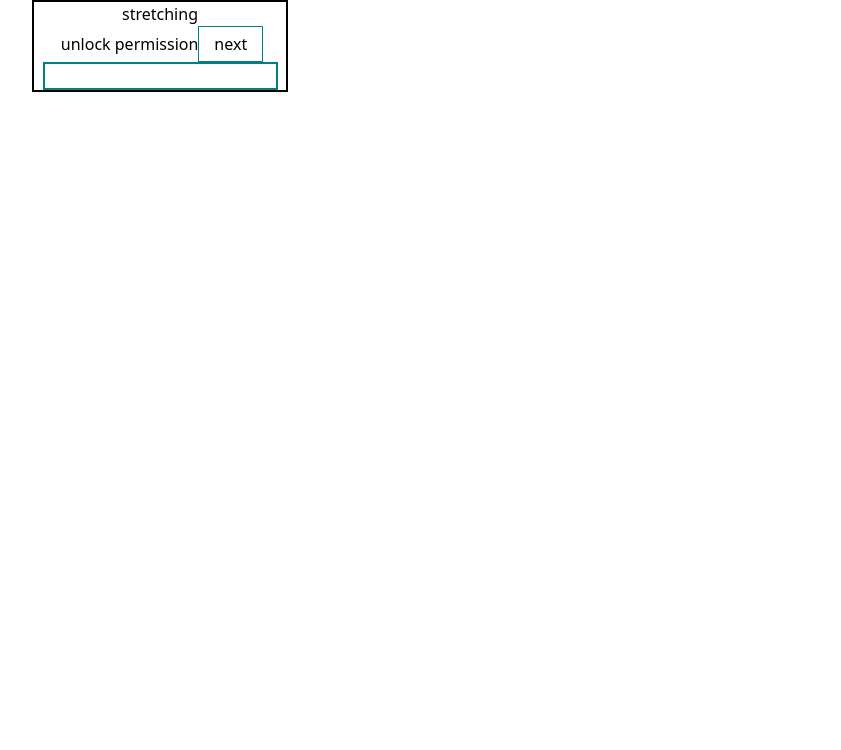
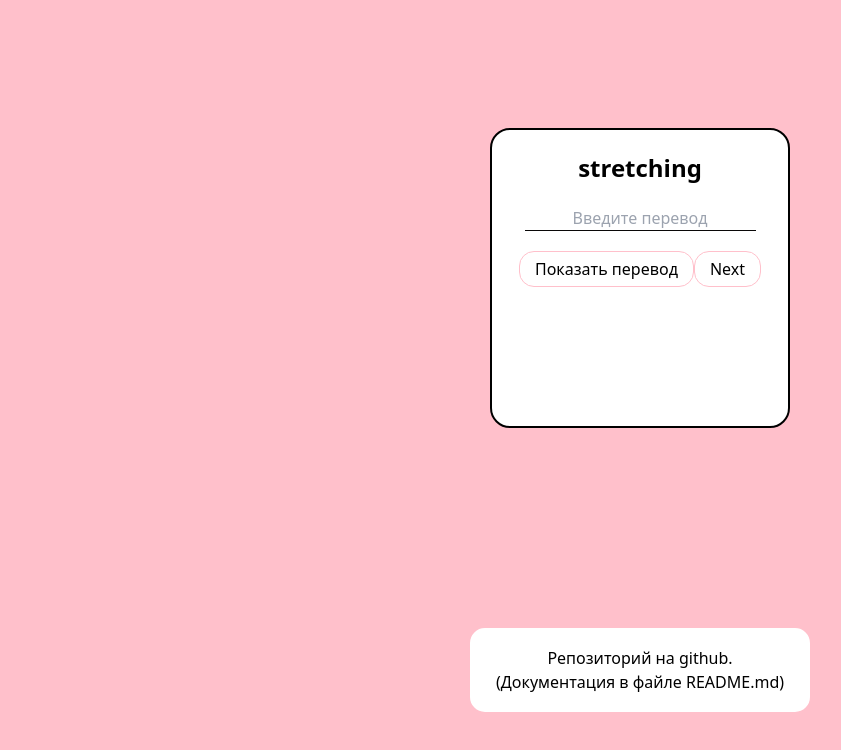
Before and after one commit to vbersenev72/eng-flashcards, a React (Create React App) app: page / in a window 1280 px wide. Shown: the top 750 px of the page, without its empty margins (0-841 px from the left). Built offline with nearby package versions, Linux system fonts and the light colour scheme.

Commit message:
style commit

```diff
--- a/src/App.css
+++ b/src/App.css
@@ -1,3 +1,7 @@
 @tailwind base;
 @tailwind components;
 @tailwind utilities;
+
+body {
+    background-color: pink
+}
--- a/src/App.tsx
+++ b/src/App.tsx
@@ -4,6 +4,7 @@ import { CardPlace } from './components/cardPlace';
 import "./App.css"
 
 import { ContextProvider } from './context/Context';
+import About from './components/about';
 
 function App() {
 
@@ -15,6 +16,7 @@ function App() {
     <div className="App">
       <ContextProvider>
         <CardPlace/>
+        <About/>
       </ContextProvider>
     </div>
   );
--- a/src/components/UI/MyButton/MyButton.module.css
+++ b/src/components/UI/MyButton/MyButton.module.css
@@ -1,7 +1,12 @@
 .MyBtn {
     padding: 5px 15px;
-    border: 1px solid teal;
+    border: 1px solid pink;
     width: auto;
     background: transparent;
+    border-radius: 15px;
 
+    transition: all 0.4s;
 }
+.MyBtn:hover {
+    background-color: pink;
+}
--- a/src/components/UI/MyInput/MyInput.module.css
+++ b/src/components/UI/MyInput/MyInput.module.css
@@ -1,4 +1,8 @@
 .MyInput {
-    border: 2px teal solid;
+    border-width: 0px 0px 1px 0px;
+    border-color: #090808;
+    transition: all .3s;
+    margin-bottom: 20px;
+    text-align: center;
 
 }
--- a/src/components/UI/MyInput/MyInput.tsx
+++ b/src/components/UI/MyInput/MyInput.tsx
@@ -6,6 +6,6 @@ export interface IMyInputProps {
 
 export function MyInput ({...props}: any) {
   return (
-    <input type="text" className={styles.MyInput} {...props} />
+    <input type="text" placeholder='Введите перевод' className={styles.MyInput} {...props} />
   );
 }
--- /dev/null
+++ b/src/components/about.tsx
@@ -0,0 +1,18 @@
+import * as React from 'react';
+import "./styles/about.css"
+
+
+export interface IAboutProps {
+}
+
+export default function About (props: IAboutProps) {
+  return (
+    <div className='about'>
+         <a className='about_link' href='https://github.com/vbersenev72/eng-flashcards'>
+          Репозиторий на github.
+          <br/>
+         (Документация в файле README.md)
+         </a>
+    </div>
+  );
+}
--- a/src/components/card.tsx
+++ b/src/components/card.tsx
@@ -4,6 +4,7 @@ import { MyInput } from "./UI/MyInput/MyInput"
 import { Context } from "../context/Context"
 import { useForm } from "react-hook-form"
 
+import "./styles/card.css"
 
 
 interface ICardProps {
@@ -11,38 +12,38 @@ interface ICardProps {
 }
 
 
-export const Card = (MyContext : ICardProps) => {
+export const Card = (props : ICardProps) => {
 
     const {word, translate, setTranslate, userInput, OnCorrectAnswer, setUserInput } = useContext(Context)
-
-   // const { register, handleSubmit } = useForm()
-    /* register - Это функция, которую необходимо подключить к каждому из полей ввода. В качестве ссылки (ref) */
-    /* Функция register будет принимать значение, которое пользователь ввел в поле, и проверять его */
-
-    //handleSubmit - собирает все данные из полей ввода, мы получим их в OnSubmit в виде обьекта Data
-
 
 
     const OnSubmit = (Input:any, CorrectInput:string, e:any) => {
         OnCorrectAnswer(Input, CorrectInput) /* Проверяет валидность ответа пользователя */
         e.preventDefault() /* предотвращает обновление страницы после Submit */
+
+        console.log(word.en + " " + word.rus) // Тест хуйни этой
     }
 
 
+
+
     return (
-        <div className="ml-8 w-64 text-center block border-2 border-black">
-            <h1>{word.en}</h1>
+        <div className="card">
+            <h2 className="card_title">{word.en}</h2>
+
             {translate ? <h1>{word.rus}</h1> : <></>}
-
-            <div className="w-64" >
-                <button onClick={() => setTranslate(!translate)}>unlock permission</button>
-                <MyButton onClick={(e: any) => OnSubmit(userInput, word, e)}>next</MyButton>
-                <br/>
-            </div>
 
             <form onSubmit={(e) => OnSubmit(userInput, word, e)}>
                 <MyInput value={userInput} onChange={(e: any) => setUserInput(e.target.value)}/>
             </form>
+
+            <div className="card_input" >
+                <button className="card_input_button" onClick={() => setTranslate(!translate)}>Показать перевод</button>
+                <MyButton onClick={(e:Event) => OnSubmit(userInput, word, e)}>Next</MyButton>
+                <br/>
+            </div>
+
+
         </div>
     )
 }
--- a/src/components/cardPlace.tsx
+++ b/src/components/cardPlace.tsx
@@ -2,6 +2,8 @@ import { useContext } from "react"
 import { Context } from "../context/Context"
 import { Card } from "./card"
 import { MySubmit } from "./UI/MySubmit/MySubmit"
+
+import "./styles/cardPlace.css"
 
 
 interface ICardPlace {
@@ -13,11 +15,12 @@ export const CardPlace = (props: ICardPlace) => {
     const {SubmitCorrectFlag, setSubmitCorrectFlag, SubmitInCorrectFlag, setSubmitInCorrectFlag} = useContext(Context)
 
     return (
-        <div onClick={(e) => {
+        <div className="cardPlace" onClick={(e) => {
                 setSubmitCorrectFlag(false)
-                e.preventDefault()
+                e.preventDefault() // Предотвращение дефолтного обновления страницы браузером
             }}>
             <Card/>
+            <br/>
             {SubmitCorrectFlag ? <MySubmit classFlag={true}>Верно</MySubmit> : <></>}
             {SubmitInCorrectFlag ? <MySubmit classFlag={false}>Неверно</MySubmit> : <></>}
         </div>
--- /dev/null
+++ b/src/components/styles/about.css
@@ -0,0 +1,18 @@
+.about {
+    margin-top: 200px;
+
+
+    display: flex;
+    justify-content: center;
+
+    text-align: center;
+}
+
+.about_link {
+    background-color: white;
+    color: black;
+    border-radius: 15px;
+    border: 2px white solid;
+
+    padding: 1em 1.5em
+}
--- /dev/null
+++ b/src/components/styles/card.css
@@ -0,0 +1,27 @@
+.card {
+    position: relative;
+
+}
+
+.card_input_button {
+    padding: 5px 15px;
+    border: 1px solid pink;
+    border-radius: 15px;
+    width: auto;
+    background: transparent;
+    transition: all 0.4s;
+}
+
+.card_input_button:hover {
+    background-color: pink;
+}
+
+.card_title {
+    display: block;
+    font-size: 1.5em;
+    margin-block-start: 0.83em;
+    margin-block-end: 0.83em;
+    margin-inline-start: 0px;
+    margin-inline-end: 0px;
+    font-weight: bold;
+}
--- /dev/null
+++ b/src/components/styles/cardPlace.css
@@ -0,0 +1,15 @@
+.cardPlace {
+
+    width: 300px;
+    min-height: 300px;
+
+    background-color: white;
+
+    border-radius: 20px;
+    border: 2px solid ;
+
+    margin: auto;
+    margin-top: 10%;
+
+    text-align: center;
+}
--- a/src/context/Context.tsx
+++ b/src/context/Context.tsx
@@ -29,16 +29,10 @@ const Context = React.createContext<ContextType>({})
 
     const [userInput, setUserInput] = useState('') /*Инпут пользователя внутри Card */
 
-    const OnClickNextCard = (p:any) => {
-        setWordIndex(wordIndex + 1)
-        setTranslate(false)
-        setUserInput('')
-        // Очищает инпут у пользователя
-    } /*Метод нажатия на кнопку Next внутри компонента Card */
 
 
     const OnCorrectAnswer = (userinput:string, word:any) => {
-      if (userinput === word.rus){
+      if (userinput.toLowerCase() === word.rus){
         setWordIndex(wordIndex + 1) /* Показ следующей карточки */
         setTranslate(false) /* Сокрытие блока с переводом */
         setUserInput('') /* Очищение инпута юзера */
@@ -62,6 +56,8 @@ const Context = React.createContext<ContextType>({})
     } /* Метод валидации инпута пользователя */
 
 
+
+
     const words = [...list] /* Массив из слов. */
 
     const [wordIndex, setWordIndex] = useState(0) /* Индекс массива words, по измненению которого будет меняться содержимое карточки */
@@ -77,7 +73,7 @@ const Context = React.createContext<ContextType>({})
       userInput, setUserInput, OnCorrectAnswer, wordIndex, setWordIndex, setTranslate, word, words, translate, setSubmitCorrectFlag, SubmitCorrectFlag, setSubmitInCorrectFlag, SubmitInCorrectFlag
     }
 
-    return <Context.Provider value={store}> {children} </Context.Provider>
+    return <Context.Provider value={store}>{children}</Context.Provider>
 }
 
 export {ContextProvider, Context}
```
Also changed, not shown: 1 other file (tests, documents, lock files or other folders).
